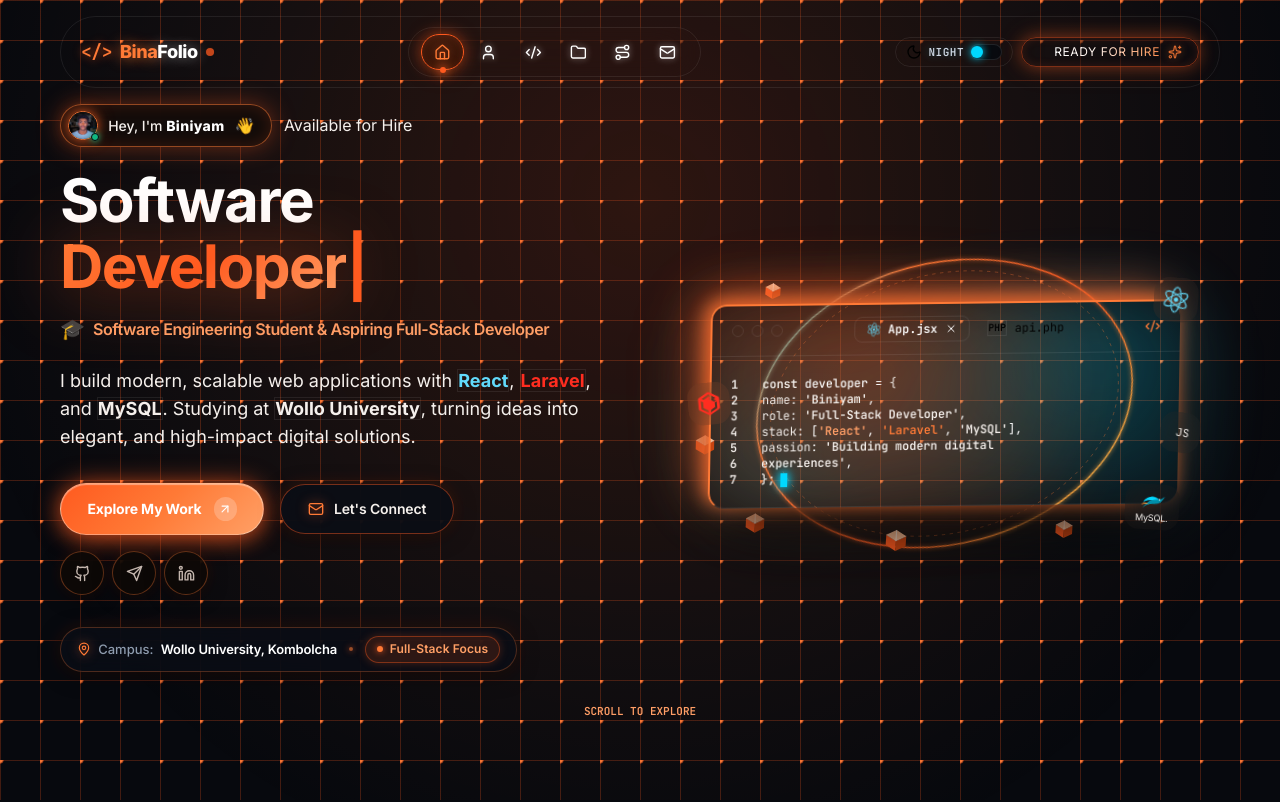
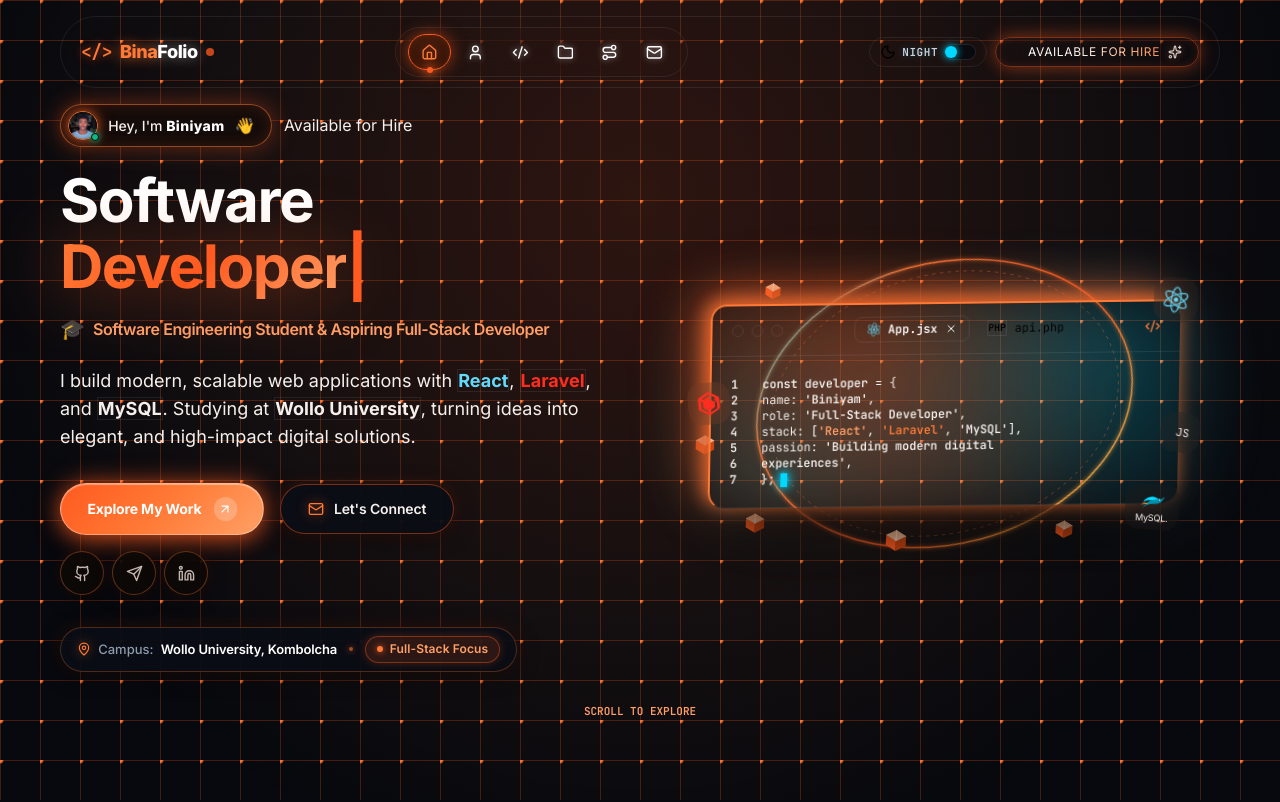
Before and after one commit to biniyam-rgb/Binafolio, a React (Vite) app: page / in a window 1280 px wide. Shown: the top 802 px of the page. Built offline with nearby package versions, Linux system fonts and the light colour scheme.

Commit message:
updating  the nav bar

```diff
--- a/src/components/Navbar.jsx
+++ b/src/components/Navbar.jsx
@@ -287,12 +287,12 @@ export const Navbar = ({ onOpenResume, onNavClick }) => {
             <a
               href="#contact"
               onClick={(e) => handleLinkClick(e, '#contact')}
-              className={`ready-hire-btn hidden sm:inline-flex items-center gap-2 rounded-full px-4 sm:px-4.5 py-1.5 border backdrop-blur-xl hover:border-[#FF7A36] active:scale-95 group cursor-pointer transition-all ${
+              className={`ready-hire-btn hidden sm:inline-flex items-center gap-2 rounded-full px-4 sm:px-4.5 py-1.5 border backdrop-blur-xl hover:border-[#10B981] active:scale-95 group cursor-pointer transition-all ${
                 theme === 'light'
-                  ? 'border-[#FF5A1F]/50 bg-white shadow-[0_2px_12px_rgba(255,90,31,0.18)]'
-                  : 'border-[#FF5A1F]/45 bg-[#140C09]/90'
+                  ? 'border-[#10B981]/50 bg-white shadow-[0_2px_12px_rgba(16,185,129,0.2)]'
+                  : 'border-[#10B981]/45 bg-[#091F18]/90'
               }`}
-              title="Ready for Hire — Let's connect!"
+              title="Available for Hire — Let's connect!"
             >
               {/* Luminous Animated Shimmer Light Beam */}
               <span className="ready-hire-shimmer" />
@@ -305,11 +305,11 @@ export const Navbar = ({ onOpenResume, onNavClick }) => {
 
               {/* Animated Continuous Gradient Text */}
               <span className="ready-hire-text font-['Plus_Jakarta_Sans',sans-serif] text-xs font-black tracking-wider uppercase">
-                Ready For Hire
+                Available for Hire
               </span>
 
               {/* Continuously Twinkling & Rotating Sparkles */}
-              <Sparkles className="ready-hire-sparkle h-3.5 w-3.5 text-[#FF7A36] group-hover:scale-125 transition-transform duration-300" />
+              <Sparkles className="ready-hire-sparkle h-3.5 w-3.5 text-[#10B981] group-hover:scale-125 transition-transform duration-300" />
             </a>
 
             {/* Mobile Menu Toggle Button */}
@@ -443,14 +443,14 @@ export const Navbar = ({ onOpenResume, onNavClick }) => {
                 <a
                   href="#contact"
                   onClick={(e) => handleLinkClick(e, '#contact')}
-                  className="ready-hire-btn w-full inline-flex items-center justify-center gap-2.5 rounded-2xl border border-[#FF5A1F]/50 bg-gradient-to-r from-[#FF5A1F] to-[#FF7A36] py-3 text-xs font-black tracking-wider uppercase text-white shadow-[0_0_24px_rgba(255,90,31,0.45)] active:scale-98 transition-all cursor-pointer"
+                  className="ready-hire-btn w-full inline-flex items-center justify-center gap-2.5 rounded-2xl border border-[#10B981]/50 bg-gradient-to-r from-[#059669] to-[#10B981] py-3 text-xs font-black tracking-wider uppercase text-white shadow-[0_0_24px_rgba(16,185,129,0.45)] active:scale-98 transition-all cursor-pointer"
                 >
                   <span className="relative flex h-2 w-2">
                     <span className="animate-ping absolute inline-flex h-full w-full rounded-full bg-white opacity-75"></span>
                     <span className="relative inline-flex rounded-full h-2 w-2 bg-white shadow-[0_0_6px_#FFFFFF]"></span>
                   </span>
                   <span className="font-['Plus_Jakarta_Sans',sans-serif] font-black tracking-wider uppercase text-white drop-shadow-[0_1px_2px_rgba(0,0,0,0.3)]">
-                    Ready For Hire — Let's Connect
+                    Available for Hire — Let's Connect
                   </span>
                   <Sparkles className="h-4 w-4 text-white" />
                 </a>
```
